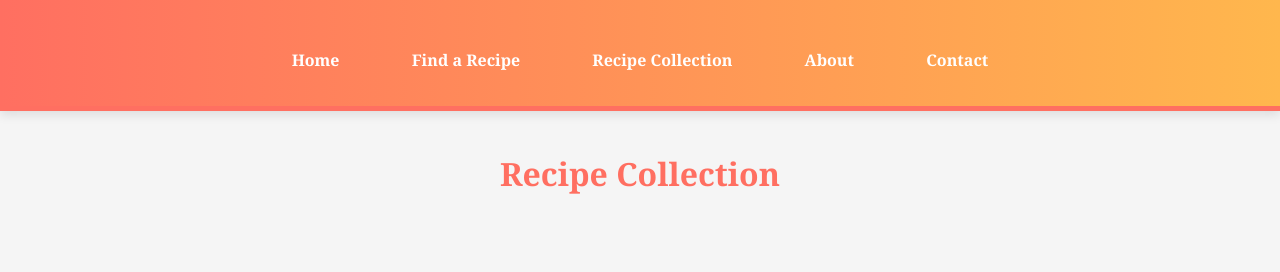
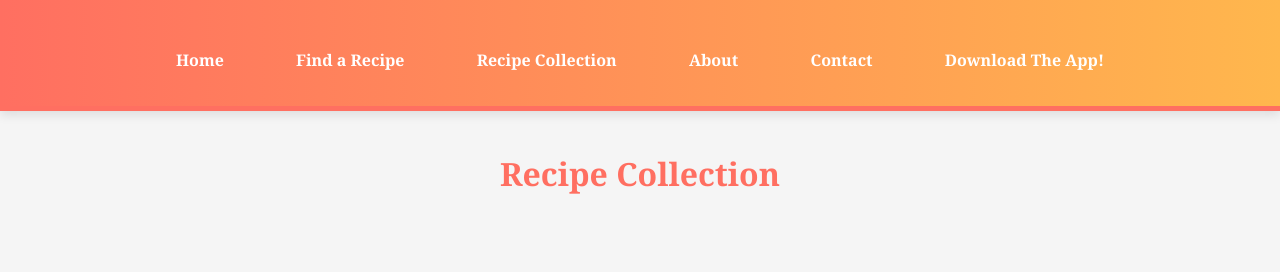
Before and after one commit to TTerablade/WikiFoods, a plain HTML site: page recipe_collection.html in a window 1280 px wide. Shown: the top 272 px of the page. Drawn offline with Linux system fonts and the light colour scheme.

Commit message:
Update recipe_collection.html

```diff
--- a/recipe_collection.html
+++ b/recipe_collection.html
@@ -119,6 +119,7 @@
             <a href="recipe_collection.html">Recipe Collection</a>
             <a href="about.html">About</a>
             <a href="contact.html">Contact</a>
+          <a href="app.html">Download The App!</a>
         </nav>
     </header>
     <h1>Recipe Collection</h1>
```
